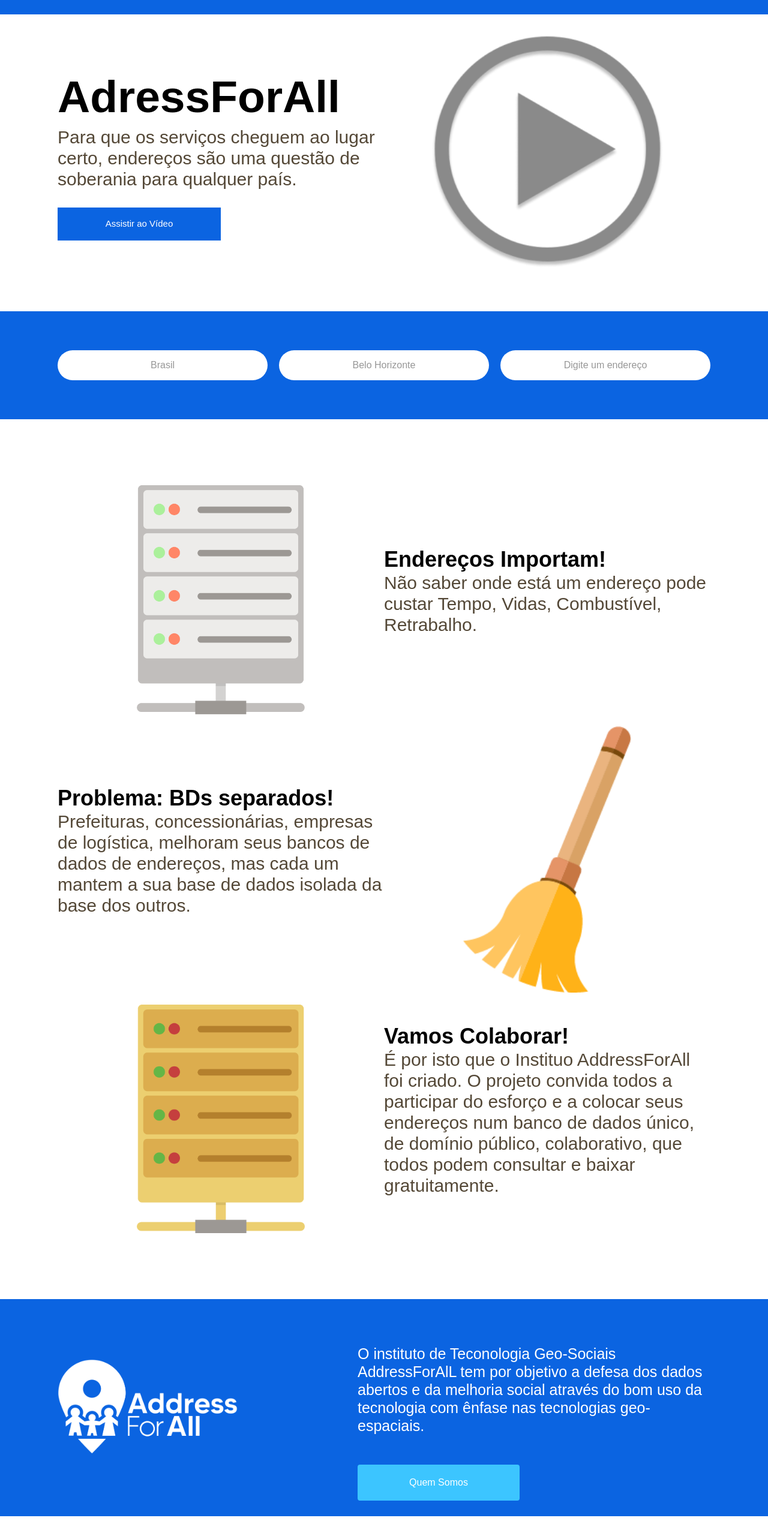
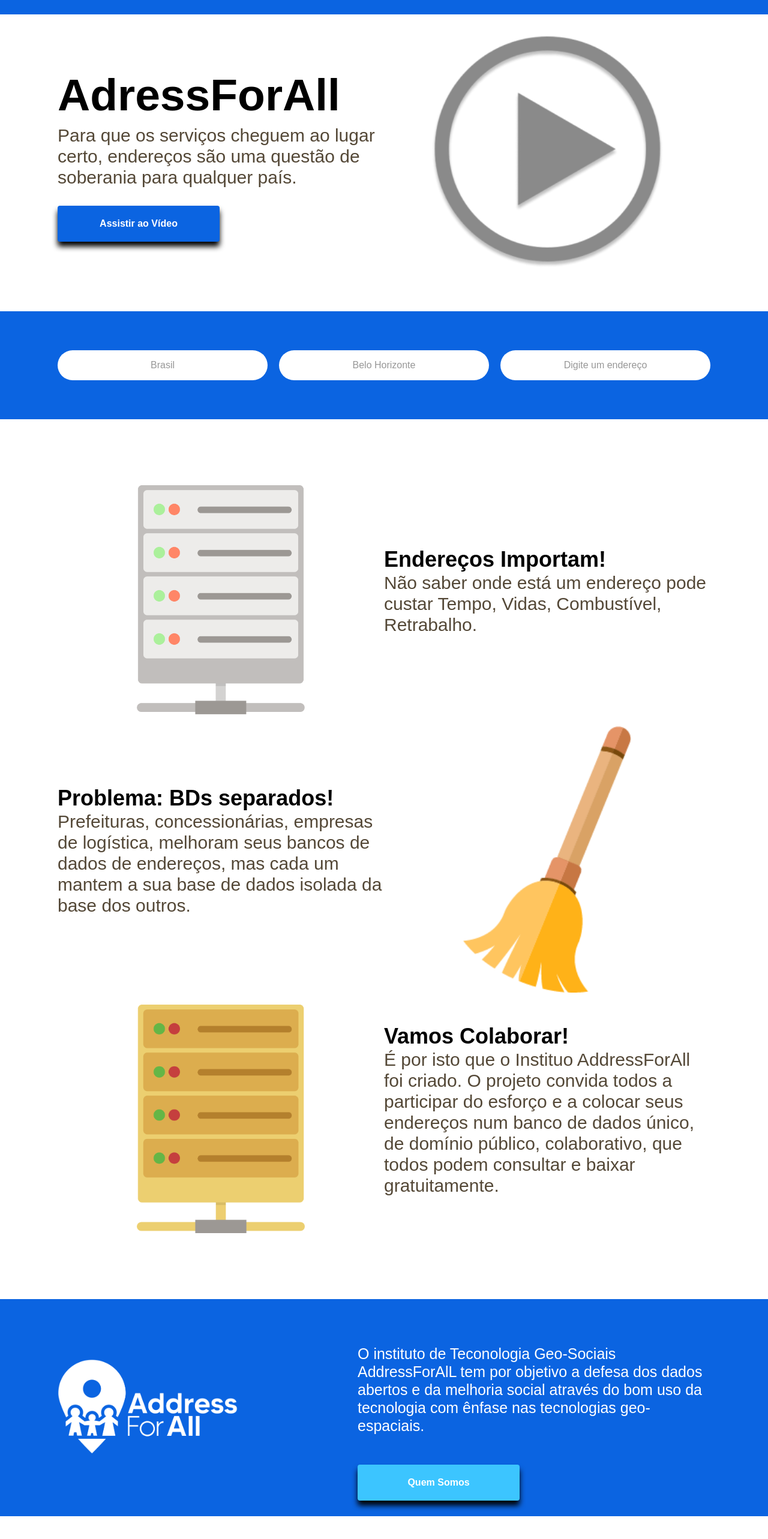
Before and after one commit to Caiotc/ReactWebsiteAdressForAll, a React (Create React App) app: page / in a window 1280 px wide. Shown: the part 126-2692 px from the top of the page at 60% size. Built offline with nearby package versions, Linux system fonts and the light colour scheme.

Commit message:
fix links | fix buttons css

```diff
--- a/src/components/Division/index.js
+++ b/src/components/Division/index.js
@@ -1,4 +1,4 @@
-import {LightBlueButton,DarkBlueButton} from '../globalComponents'
+import {LightBlueButton,DarkBlueButton,LightBlueLink} from '../globalComponents'
 
 import {
   DivisionContainer,
@@ -26,6 +26,9 @@
           {props.buttonType === 'Dark' &&
             <DarkBlueButton>{props.buttonText}</DarkBlueButton>
           }
+          {props.buttonType === 'LightLink' &&
+            <LightBlueLink to={props.to}>{props.buttonText}</LightBlueLink>
+          }
         </DivisionInfo>
       </DivisionContent>
     </DivisionContainer>
--- a/src/components/Division/style.js
+++ b/src/components/Division/style.js
@@ -1,4 +1,5 @@
 import styled from 'styled-components'
+
 
 export const DivisionContainer = styled.div`
     width: 100%;
--- a/src/components/Navbar/index.js
+++ b/src/components/Navbar/index.js
@@ -10,6 +10,8 @@
     NavbarIcon,
     NavbarLogo,
     NavbarLinkIconWrapper,
+    LanguageSelect,
+    LanguageOption
 } from './style'
 
 import logo from '../../assets/images/logo.png'
@@ -55,10 +57,10 @@
             <NavbarIcon src={git} alt={'Github'}/>
             <NavbarIcon src={dadosabertos} alt={'Dados abertos'}/>
             <NavbarAnchor>BR</NavbarAnchor>
-            <select onChange={(e)=>{onLanguageSelectHandler(e.target.value)}}>
-              <option value="BR">BR</option>
-              <option value="EN">EN</option>
-            </select>
+            <LanguageSelect onChange={(e)=>{onLanguageSelectHandler(e.target.value)}}>
+              <LanguageOption value="BR">BR</LanguageOption>
+              <LanguageOption value="EN">EN</LanguageOption>
+            </LanguageSelect>
         </NavbarContent>
     </NavbarContainer>
   );
--- a/src/components/Navbar/style.js
+++ b/src/components/Navbar/style.js
@@ -44,3 +44,20 @@
     justify-content: center;
     align-items: center;
 `
+
+export const LanguageSelect = styled.select`
+    background-color: #0B64E1;
+    font-size: 25px;
+    font-weight: 500;
+    color:#fff;
+    border:none;
+`
+
+export const LanguageOption = styled.option`
+    background-color: #fff;
+    color:#000;
+    display:flex;
+    justify-content:center;
+    align-items: center;
+    margin: 20px;
+`
--- a/src/components/globalComponents.js
+++ b/src/components/globalComponents.js
@@ -1,4 +1,5 @@
 import styled from 'styled-components'
+import { Link as RouterLink } from 'react-router-dom';
 
 export const Title = styled.h1`
     font-weight: 800;
@@ -23,15 +24,24 @@
 `;
 
 export const DarkBlueButton = styled.button`
-    width: 50%;
-    padding: 3%;
-    border: 0px;
-    border-color: #0B64E1;
     background-color: #0B64E1;
-    color: #FFFFFF;
-    font-size: 15px;
-    line-height: 1.5em;
+    height: 60px;
+    width: 270px;
+    border:none;
+    border-radius: 4px;
+    color:#fff;
+    font-size: 16px;
+    font-weight: 800;
     text-align: center;
+    cursor: pointer;
+    box-shadow: 0px 8px 10px rgba(0, 0, 0, 1);
+    transition: all 0.3s ease 0s;
+
+    :hover{
+        background-color: #3CC5FF;
+        transform: translateY(-7px);
+        box-shadow: 0px 15px 20px rgba(0, 0, 0, 1);
+    }
 `;
 
 export const LightBlueButton = styled.button`
@@ -42,8 +52,18 @@
     border-radius: 4px;
     color:#fff;
     font-size: 16px;
-    font-weight: 800px;
+    font-weight: 800;
     text-align: center;
+    cursor: pointer;
+    box-shadow: 0px 8px 10px rgba(0, 0, 0, 1);
+    transition: all 0.3s ease 0s;
+
+    :hover{
+        background-color: #0B64E1;
+        transform: translateY(-7px);
+        box-shadow: 0px 15px 20px rgba(0, 0, 0, 1);
+
+    }
 `;
 export const Link = styled.a`
     font-weight: 400;
@@ -56,3 +76,29 @@
 export const HilightLigthBlue = styled.p`
     color: #3CC5FF;
 `;
+
+export const LightBlueLink = styled(RouterLink)`
+    background-color: #3CC5FF;
+    display:flex;
+    justify-content: center;
+    align-items: center;
+    height: 60px;
+    width: 270px;
+    border:none;
+    border-radius: 4px;
+    color:#fff;
+    font-size: 16px;
+    font-weight: 800;
+    text-align: center;
+    cursor: pointer;
+    box-shadow: 0px 8px 10px rgba(0, 0, 0, 1);
+    transition: all 0.3s ease 0s;
+    text-decoration:none;
+
+    :hover{
+        background-color: #0B64E1;
+        transform: translateY(-7px);
+        box-shadow: 0px 15px 20px rgba(0, 0, 0, 1);
+
+    }
+`;
--- a/src/pages/Dados/index.js
+++ b/src/pages/Dados/index.js
@@ -88,7 +88,7 @@
 
 
             <Division description={languageState[language].dados.divison1}
-            buttonText={languageState[language].dados.divisonButon1} buttonType={'Light'}></Division>
+            buttonText={languageState[language].dados.divisonButon1} buttonType={'LightLink'} to={'/api'} ></Division>
               <DataSection>
 
             <SubTitle>{languageState[language].dados.subTitle4}</SubTitle>
--- a/src/pages/Home/index.js
+++ b/src/pages/Home/index.js
@@ -40,7 +40,7 @@
         <div style={{flex:1, display:'flex', flexDirection: 'column', justifyContent: 'space-around',height:'100%'}}>
           <Title>{languageState[language].homepage.title}</Title>
           <Description>{languageState[language].homepage.descriptionTitle}</Description>
-          <DarkBlueButton>{languageState[language].homepage.button1}</DarkBlueButton>
+          <DarkBlueButton >{languageState[language].homepage.button1}</DarkBlueButton>
         </div>
         <div style={{flex:1}}>
           <Play src={player} alt={'Vídeo'}/>
@@ -85,9 +85,9 @@
         </div>
       </HomeSection>
 
-      <Division description={languageState[language].homepage.divison1} buttonText={languageState[language].homepage.divisonButon1} buttonType={'Light'}/>
+      <Division description={languageState[language].homepage.divison1} buttonText={languageState[language].homepage.divisonButon1} buttonType={'LightLink'} to={'/quem-somos'} />
       <HomeSection></HomeSection>
-      <Division description={languageState[language].homepage.divison2} buttonText={languageState[language].homepage.divisonButon2} buttonType={'Light'}/>
+      <Division description={languageState[language].homepage.divison2} buttonText={languageState[language].homepage.divisonButon2} buttonType={'LightLink'} to={'/dados'} />
 
       <HomeSection>
         <Newsletter>{languageState[language].homepage.newsletter}</Newsletter>
--- a/src/pages/Home/styles.js
+++ b/src/pages/Home/styles.js
@@ -67,16 +67,22 @@
     align-items:center;
 `;
 
-export const Newsletter = styled.div`
+export const Newsletter = styled.button`
     width: 100%;
     margin: 10px;
     height: 50px;
-    border: solid 1px #000;
+    border: solid 1px #979797;
     border-radius: 50px;
     background-color: #fff;
     color: #979797;
     display: flex;
     justify-content:center;
     align-items:center;
-
+    font-weight:700;
+    font-size: 24px;
+    transition: all 0.3s ease 0s;
+    :hover{
+        border: solid 1px #000;
+        color: #000;
+    }
 `;
--- a/src/pages/QuemSomos/index.js
+++ b/src/pages/QuemSomos/index.js
@@ -119,7 +119,7 @@
       </WhoWeAreSection>
 
 
-      <Division description={languageState[language].quemsomos.divison1} buttonText={languageState[language].quemsomos.divisonButon1} buttonType={'Light'}/>
+      <Division description={languageState[language].quemsomos.divison1} buttonText={languageState[language].quemsomos.divisonButon1} buttonType={'LightLink'} to={'/estatuto'} />
       <WhoWeAreSection>
         <SubTitle>{languageState[language].quemsomos.subTitle7}</SubTitle>
         <br></br>
@@ -131,7 +131,7 @@
             <ProjectImg src={logo} alt={'Parceiro'}/>
             <ProjectTitle>{languageState[language].quemsomos.project1Title}</ProjectTitle>
             <ProjectDescription>{languageState[language].quemsomos.project1Description}</ProjectDescription>
-            <ProjectButton href={'#'}>{languageState[language].quemsomos.project1Button}</ProjectButton>
+            <ProjectButton href={'/'}>{languageState[language].quemsomos.project1Button}</ProjectButton>
           </ProjectCard>
           <ProjectCard>
             <ProjectImg src={logo} alt={'Parceiro'}/>
```
Also changed, not shown: src/components/Footer/index.js (+6 -6 lines).
